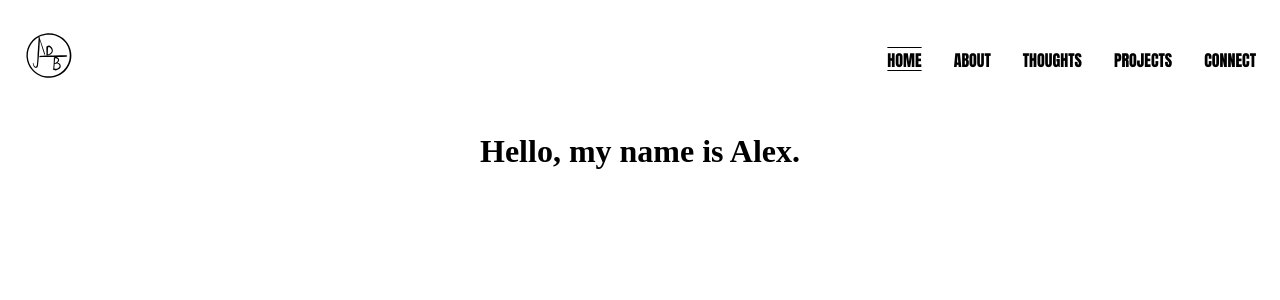
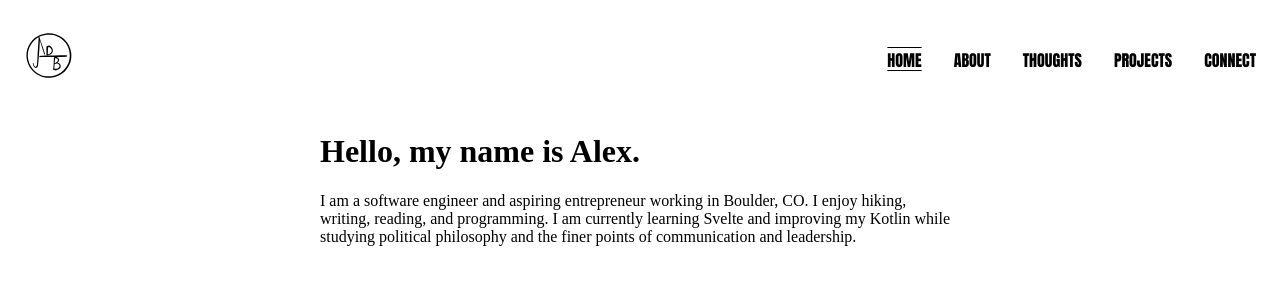
Before and after one commit to adbarc92/portfolio, a SvelteKit app: page / in a window 1280 px wide. Shown: the top 300 px of the page. Built offline with nearby package versions, Linux system fonts and the light colour scheme.

Commit message:
Improves centering CSS and adds self-description to home page

```diff
--- a/src/routes/+layout.svelte
+++ b/src/routes/+layout.svelte
@@ -12,8 +12,8 @@
 
 <style>
 	div main {
-		display: flex;
-		justify-content: center;
-		/* max-width: 80ch; */
+		max-width: 80ch;
+		margin-left: auto;
+		margin-right: auto;
 	}
 </style>
--- a/src/routes/+page.svelte
+++ b/src/routes/+page.svelte
@@ -5,4 +5,9 @@
 
 <div class="text-column">
 	<h1>Hello, my name is Alex.</h1>
+	<p>
+		I am a software engineer and aspiring entrepreneur working in Boulder, CO. I enjoy hiking,
+		writing, reading, and programming. I am currently learning Svelte and improving my Kotlin while
+		studying political philosophy and the finer points of communication and leadership.
+	</p>
 </div>
```
